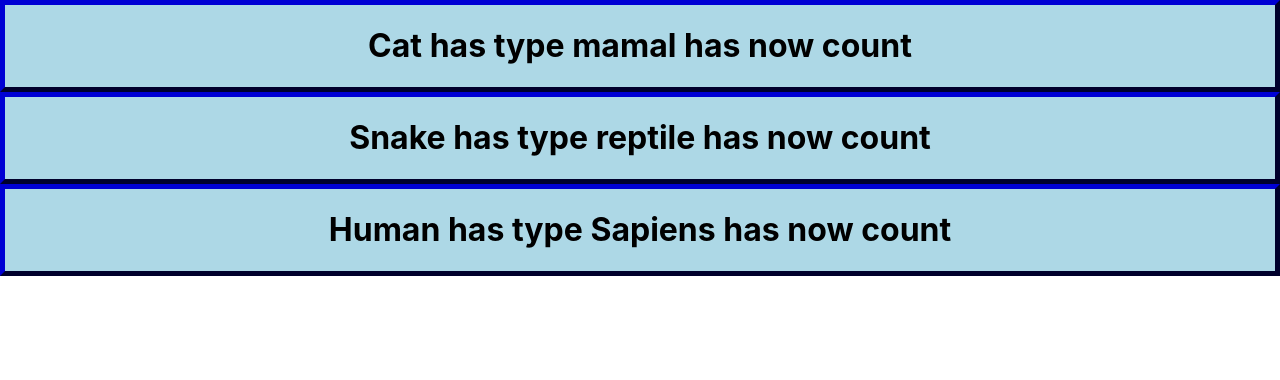
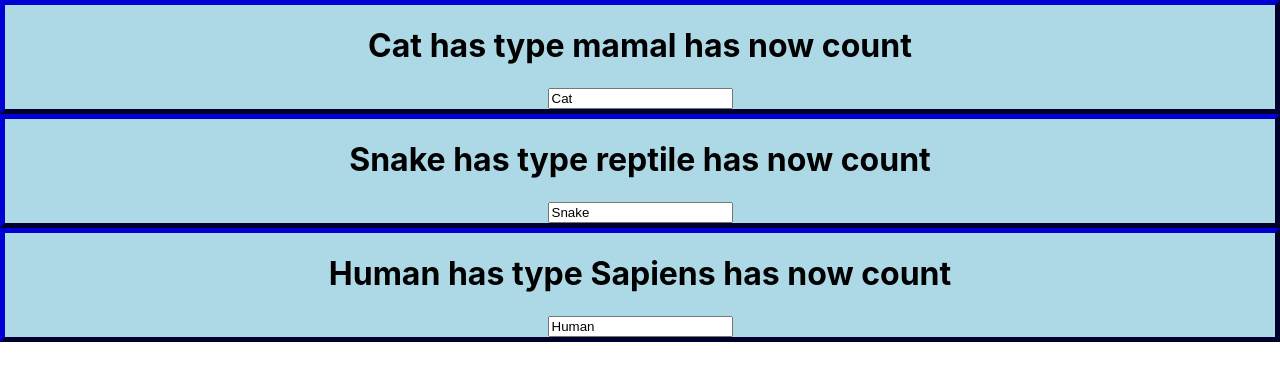
Before and after one commit to lovemapa/reactBurgers, a React (Create React App) app: page / in a window 1280 px wide. Shown: the top 380 px of the page. Built offline with nearby package versions, Linux system fonts and the light colour scheme.

Commit message:
dynamic state change in lIST

```diff
--- a/src/Animals/Animals.js
+++ b/src/Animals/Animals.js
@@ -8,7 +8,7 @@ export default function Animals(props) {
     return (
         <div className="Animals">
             <h1 onClick={props.click}>  {props.name} has type {props.value} has now count {props.count} </h1>
-
+            <input onChange={props.stateChange} value={props.name} />
         </div>
     )
 }
--- a/src/App.js
+++ b/src/App.js
@@ -9,25 +9,28 @@ class App extends Component {
 
   state = {
     persons: [
-      { name: "Cat", type: "mamal" },
-      { name: "Snake", type: "reptile" },
-      { name: "Human", type: "Sapiens" }
+      { id: 'dfdssdf', name: "Cat", type: "mamal" },
+      { id: 'kljklj', name: "Snake", type: "reptile" },
+      { id: 'opooo', name: "Human", type: "Sapiens" }
     ],
     showAnimals: true,
     count: 0
   }
 
-  changeState = () => {
-    const s = this.state.showAnimals
-    this.setState({
+  changeState = (event, id) => {
 
-      pesons: [
-        { name: "Dog", type: "mamal" },
-        { name: "Lizar", type: "reptile" }
-      ],
-      count: this.state.count + 1,
-      showAnimals: !s
+    const personIndex = this.state.persons.findIndex(person => {
+      return person.id === id
     })
+
+    const person = { ...this.state.persons[personIndex] };
+
+
+    person.name = event.target.value
+    const persons = [...this.state.persons]
+    persons[personIndex] = person
+    this.setState({ persons: persons })
+
   }
 
   deletePerson = (personIndex) => {
@@ -47,7 +50,10 @@ class App extends Component {
         return <Animals
           click={() => this.deletePerson(index)}
           name={persons.name}
-          value={persons.type} />
+          value={persons.type}
+          key={persons.id}
+          stateChange={(event) => this.changeState(event, persons.id)} />
+
       })}
 
 
```
